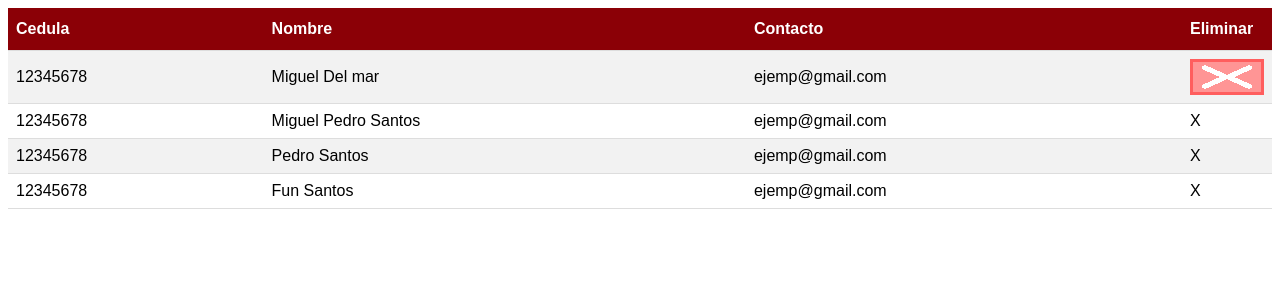
After one commit to Storio-Proyecto-Terciario/RegistroEntrada, a PHP site: page /vista_tabla_funcionario.html in a window 1280 px wide. The commit adds this page. Shown: the top 300 px of the page. Run offline with PHP 8.4, Linux system fonts and the light colour scheme.

Commit message:
Tablas de usuarios.
Tiene{
ci, nombre, contacto, boton eliminar
}

```diff
--- /dev/null
+++ b/Codigo/Vista/Css/tablas.css
@@ -0,0 +1,25 @@
+#customers {
+    font-family: Arial, Helvetica, sans-serif;
+    border-collapse: collapse;
+    width: 100%;
+  }
+
+  #customers td, #customers th {
+    border-bottom: 1px solid #ddd;
+    padding: 8px;
+  }
+
+  #customers tr:nth-child(even){background-color: #f2f2f2;}
+
+  #customers tr:hover {background-color: #ddd;}
+
+  #customers th {
+    padding-top: 12px;
+    padding-bottom: 12px;
+    text-align: left;
+    background-color: #8b0006;
+    color: white;
+  }
+  .icono{
+      width: 30px ;
+  }
--- /dev/null
+++ b/Codigo/Vista/vista_tabla_funcionario.html
@@ -0,0 +1,36 @@
+
+    <link rel="stylesheet" href="Css/tablas.css">
+
+<table id="customers">
+    <tr >
+        <th>Cedula</th>
+        <th>Nombre</th>
+        <th>Contacto</th>
+        <th class="icono">Eliminar</th>
+    </tr>
+    <tr>
+        <td>12345678</td>
+        <td>Miguel Del mar</td>
+        <td>ejemp@gmail.com</td>
+
+        <td class="icono"><img src="Img/Iconos/stop.png" alt=""></td>
+    </tr>
+    <tr >
+        <td>12345678</td>
+        <td>Miguel Pedro Santos</td>
+        <td>ejemp@gmail.com</td>
+        <td class="icono">X</td>
+    </tr>
+    <tr>
+        <td>12345678</td>
+        <td>Pedro Santos</td>
+        <td>ejemp@gmail.com</td>
+        <td class="icono">X</td>
+    </tr>
+    <tr >
+        <td>12345678</td>
+        <td>Fun Santos</td>
+        <td>ejemp@gmail.com</td>
+        <td class="icono">X</td>
+    </tr>
+</table>
```
Also changed, not shown: p.md (deleted, +0 -3 lines), Codigo/Vista/Css/botones.css (line endings or trailing spaces), Codigo/Vista/Img/Iconos/stop.ico (added), Codigo/Vista/Img/Iconos/stop.png (added), 1 other file.
